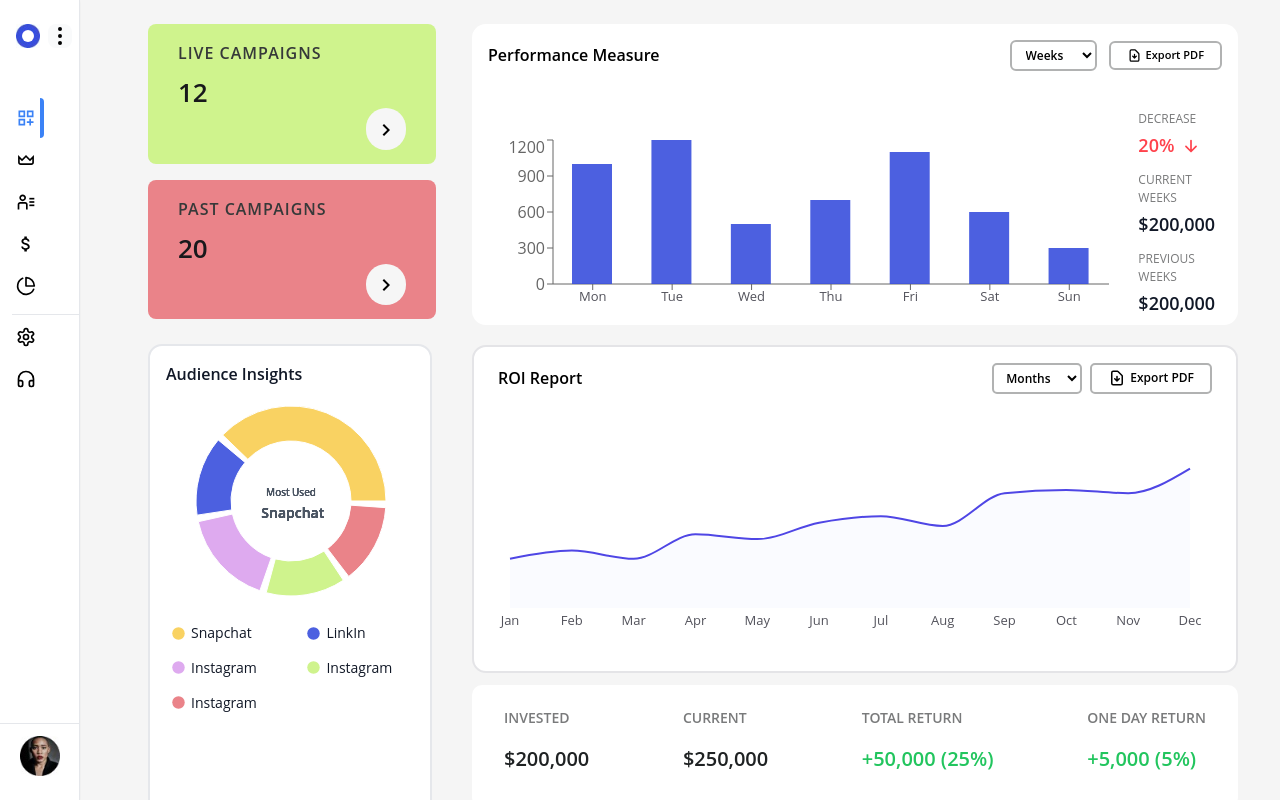
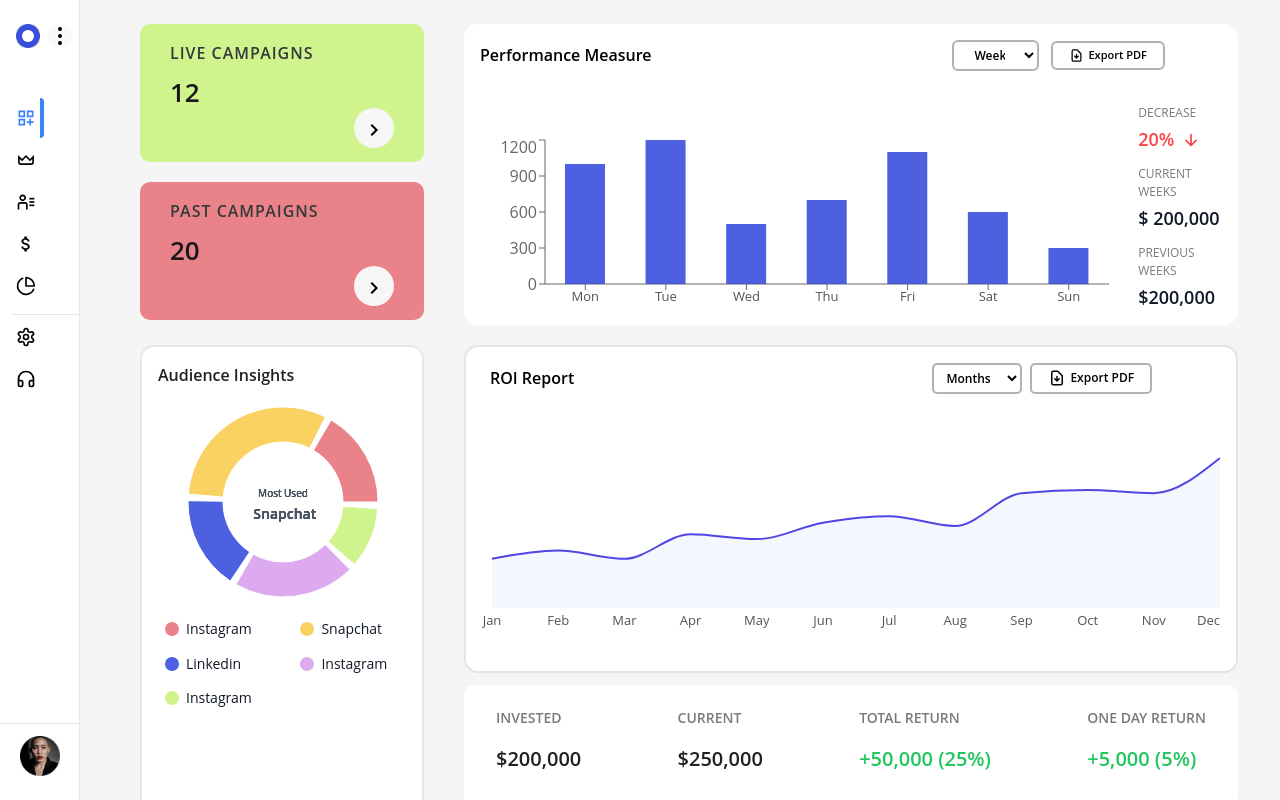
Before and after one commit to Tejas812002/Keek, a React (Create React App) app: page / in a window 1280 px wide. Both pictures are taken after a click on the button 273 px from the left and 39 px from the top of the page. Built offline with nearby package versions, Linux system fonts and the light colour scheme.

Commit message:
Dashboard fixed

```diff
--- a/src/Manage/Dashboard/BarGraph.jsx
+++ b/src/Manage/Dashboard/BarGraph.jsx
@@ -50,13 +50,13 @@ const BarGraph = ({expanded}) => {
    <>
     <div className={` mt-[-1%] ${expanded ? '  w-[724px] h-[301px]': 'w-full h-[301px]' }  `}>
     <div className="   mx-auto p-4 h-[301px]  bg-white rounded-[14px]">
-      <div className="flex  h-[30px] justify-between items-center mb-4">
+      <div className="flex w-[684.84px]  h-[30px] justify-between items-center mb-4">
         <h2 className="text-[16px] font-semibold font-body">Performance Measure</h2>
         <div className="flex items-center space-x-3">
           <select
             value={timeFrame}
             onChange={(e) => setTimeFrame(e.target.value)}
-            className="border-2 border-[#b1b2b2] w-[87px]  bg-white rounded-md px-[10px] py-1 text-[12px] font-semibold font-body "
+            className="border-2 border-[#b1b2b2] w-[87px] bg-white rounded-md px-[16px] py-1 text-[12px] font-semibold font-body "
           >
             <option>Weeks</option>
             <option>Months</option>
@@ -85,19 +85,21 @@ const BarGraph = ({expanded}) => {
       </div>
        </div>
 
-      <div className="  text-start  mt-[-25px]  h-[192px] ">
+      <div >
+      <div className="  text-start  mt-[-25px]     h-[192px] ">
         <div className=" my-3 text-[#797a7b] text-[12px] font-normal font-body  " >DECREASE
           <div className='flex mt-1 items-center gap-2 text-[18px] font-semibold font-body text-[#ff424c]'>20% <IoArrowDownOutline/> </div>
 
         </div>
         <div className=" my-3 text-[#797a7b] text-[12px] font-normal font-body  ">CURRENT  {timeFrame.toUpperCase()}
-        <div className=" mt-1  text-[18px] font-semibold font-body text-gray-900">$200,000</div>
+        <div className=" mt-1  text-[18px] font-semibold font-body text-gray-900">$ 200,000</div>
         </div>
 
         <div className=" my-3 text-[#797a7b] text-[12px] font-normal font-body  ">PREVIOUS {timeFrame.toUpperCase()}
         <div className="  mt-1  text-[18px] font-semibold font-body text-gray-900">$200,000</div>
         </div>
 
+      </div>
       </div>
 
     </div>
--- a/src/Manage/Dashboard/CampaignComponent.jsx
+++ b/src/Manage/Dashboard/CampaignComponent.jsx
@@ -1,7 +1,6 @@
 import React, { useState, useEffect } from "react";
+import KeyboardArrowRightIcon from "@mui/icons-material/KeyboardArrowRight";
 import { Link } from "react-router-dom";
-
-import KeyboardArrowRightIcon from "@mui/icons-material/KeyboardArrowRight";
 
 const CampaignComponent = () => {
   const [liveCampaignsCount, setliveCampaignsCount] = useState(0);
@@ -17,8 +16,9 @@ const CampaignComponent = () => {
   return (
     <div>
       <div className=" h-[296px] w-[284px] ">
-      <div className="flex flex-col justify-between bg-[#CFF38D] pt-[20px] px-[30px] pb-[14px] w-[284px] min-h-[138px] min-w-72 rounded-lg">
-        <div className="flex flex-col justify-center items-start gap-[14px] self-stretch">
+       <div className="w-[284px] h-[138px] rounded-[10px] bg-[#CFF38D] pt-[20px] px-[30px]  pb-[14px] ">
+       <div className="flex flex-col justify-between  ">
+        <div className="flex flex-col w-[224px]  justify-center items-start gap-[14px] self-stretch">
           <div>
             <p className="text-[16px] not-italic font-semibold leading-[18px] tracking-[1px] uppercase text-[#363939]">
               LIVE CAMPAIGNS
@@ -29,15 +29,18 @@ const CampaignComponent = () => {
 
         <div className="flex justify-end">
         <Link to="/CampaignManagement">
-          <button className="bg-[#F6F6F6] p-2 rounded-full">
+          <button className="bg-[#F6F6F6] h-[40px] p-2 rounded-full">
+
             <KeyboardArrowRightIcon />
           </button>
-          </Link>
+        </Link>
         </div>
       </div>
+       </div>
 
-      <div className="flex flex-col justify-between bg-[#EA8389] pt-[20px] px-[30px] pb-[14px] w-[284px] min-h-[138px] min-w-72 mt-4 rounded-lg">
-        <div className="flex flex-col justify-center items-start gap-[14px] self-stretch">
+       <div className="w-[284px] h-[138px] rounded-[10px] bg-[#EA8389] pt-[20px] px-[30px] mt-5 pb-[14px] ">
+       <div className="flex flex-col justify-between  ">
+        <div className="flex flex-col w-[224px]  justify-center items-start gap-[14px] self-stretch">
           <div>
             <p className="text-[16px] not-italic font-semibold leading-[18px] tracking-[1px] uppercase text-[#363939]">
               PAST CAMPAIGNS
@@ -49,12 +52,13 @@ const CampaignComponent = () => {
         <div className="flex justify-end">
         <Link to="/PastCampaign">
 
-          <button className="bg-[#F6F6F6] p-2 rounded-full">
+          <button className="bg-[#F6F6F6] h-[40px] p-2 rounded-full">
             <KeyboardArrowRightIcon />
           </button>
           </Link>
         </div>
       </div>
+       </div>
     </div>
     </div>
   );
--- a/src/Manage/Dashboard/Dashboard.jsx
+++ b/src/Manage/Dashboard/Dashboard.jsx
@@ -24,7 +24,7 @@ const Dashboard = () => {
       }  overflow-y-auto   space-y-4 p-4 `}
     >
 
-       <div className="flex flex-col justify-between ml-8 mt-2 mb-2  gap-4">
+       <div className="flex flex-col  ml-6 mt-2 mb-2  gap-[17px] ">
         <CampaignComponent/>
         <PieChartComponent/>
        </div>
--- a/src/Manage/Dashboard/InvestComp.jsx
+++ b/src/Manage/Dashboard/InvestComp.jsx
@@ -9,7 +9,7 @@ const InvestComp = ({expanded}) => {
   };
 
   return (
-    <div  className={`${expanded ? '  w-[728px]': 'w-full' }  `}>
+    <div  className={`${expanded ? '  w-[721px]': 'w-full' }  `}>
       <div className="container  mx-auto ">
         <div className="flex  justify-between mt-3  h-[123px]  px-[32px] py-[22px] bg-white rounded-[10px]">
           <div className="text-start">
--- a/src/Manage/Dashboard/PieChartComponent.jsx
+++ b/src/Manage/Dashboard/PieChartComponent.jsx
@@ -3,13 +3,15 @@ import { PieChart, Pie, Sector, Cell, ResponsiveContainer } from "recharts";
 import { GoDotFill } from "react-icons/go";
 
 const data = [
-  { name: "Snapchat", value: 700 },
-  { name: "LinkIn", value: 250 },
-  { name: "Instagram", value: 300 },
-  { name: "Instagram", value: 250 },
-  { name: "Instagram", value: 250 },
+
+
+  { name: "Instagram", value: 48 },
+  { name: "Snapchat", value:  90 },
+  { name: "Linkedin", value: 46 },
+  { name: "Instagram", value: 60 },
+  { name: "Instagram", value: 30 },
 ];
-const COLORS = ["#F9D262", "#4C60E0", "#DEAAEF", "#CFF38D", "#EA8389"];
+const COLORS = ["#EA8389","#F9D262","#4C60E0","#DEAAEF","#CFF38D" ];
 
 const PieChartComponent = () => {
   const [activeIndex, setActiveIndex] = useState(-1);
@@ -81,9 +83,11 @@ const PieChartComponent = () => {
     <>
      <div className="h-[471px] w-[284px] ">
      <div className="p-4 bg-white rounded-[14px]  h-[471px]  border-2  top-2 relative">
-        <h1 className="text-gray-900  font-semibold text-base ">
+         <div className="w-[168px] h-[24px]">
+         <h1 className="text-[#1f2223]  font-semibold text-base font-body ">
           Audience Insights
         </h1>
+         </div>
         <PieChart
           width={200}
           height={200}
@@ -113,9 +117,9 @@ const PieChartComponent = () => {
         </PieChart>
         <div className="w-[238.86px] h-[104px] grid grid-cols-2  absolute top-[270px] gap-x-8 ">
           {data.map((entry, index) => (
-            <div key={`legend-${index}`} className="flex items-center  ">
-              <span style={{ color: COLORS[index % COLORS.length] }}>
-                <GoDotFill size={25} />
+            <div key={`legend-${index}`} className="flex items-center  w-[111.93px] h-[24px]   ">
+              <span style={{ color: COLORS[index % COLORS.length],  }} >
+                <GoDotFill size={28} />
               </span>
               <span className="text-gray-900 text-sm">{entry.name}</span>
             </div>
--- a/src/Manage/Dashboard/RoiReport.jsx
+++ b/src/Manage/Dashboard/RoiReport.jsx
@@ -24,7 +24,7 @@ const RoiComp = ({expanded}) => {
     { name: "Sep", value: 70 },
     { name: "Oct", value: 72 },
     { name: "Nov", value: 70 },
-    { name: "Dec", value: 85 },
+    { name: "Dec", value: 91.51 },
   ];
 
   const yearlyData = [
@@ -43,9 +43,9 @@ const RoiComp = ({expanded}) => {
 
   return (
     <>
-    <div className={`   ${expanded ? '  w-[728px]': 'w-full' } `}>
-    <div className={` ${expanded ? '  w-[728px]': 'w-full' } mt-5 p-4 h-[328px] rounded-[14px] bg-[#ffffff] border-2 border-[#e4e4e7]`}    >
-      <div className="flex justify-between items-center p-2 h-[30px] ">
+    <div className={`   ${expanded ? '  w-[724px]': 'w-full' } `}>
+    <div className={` ${expanded ? '  w-[724px]': 'w-full' } mt-5 p-4 h-[328px] rounded-[14px] bg-[#ffffff] border-2 border-[#e4e4e7]`}    >
+      <div className="flex justify-between items-center p-2 w-[678.13px] h-[30px] ">
         <h2 className="text-[16px] font-semibold font-body ">ROI Report</h2>
         <div className="flex justify-end space-x-2 ">
           <select
@@ -62,11 +62,12 @@ const RoiComp = ({expanded}) => {
           </button>
         </div>
       </div>
-      <div className="relative h-[224px]   mt-[41px] w-full ">
+      <div className="relative h-[224px]   mt-[41px]  ">
         <ResponsiveContainer width="100%" height="100%">
           <AreaChart
+
             data={data}
-            margin={{ top: 10, right: 30, left: 20, bottom: 20 }}
+            margin={{ top: 10, left:10,  bottom: 20 }}
 
           >
             <XAxis  className="font-bold "
@@ -79,11 +80,12 @@ const RoiComp = ({expanded}) => {
             />
             <Tooltip formatter={(value) => `$${value}`} />
             <Area  width="200px"
+
               type="monotone"
               dataKey="value"
               stroke="#4f46e5"
               strokeWidth={2}
-              fill="#EEF2FF80"
+              fill="#eef2ff"
 
             />
           </AreaChart>
```
